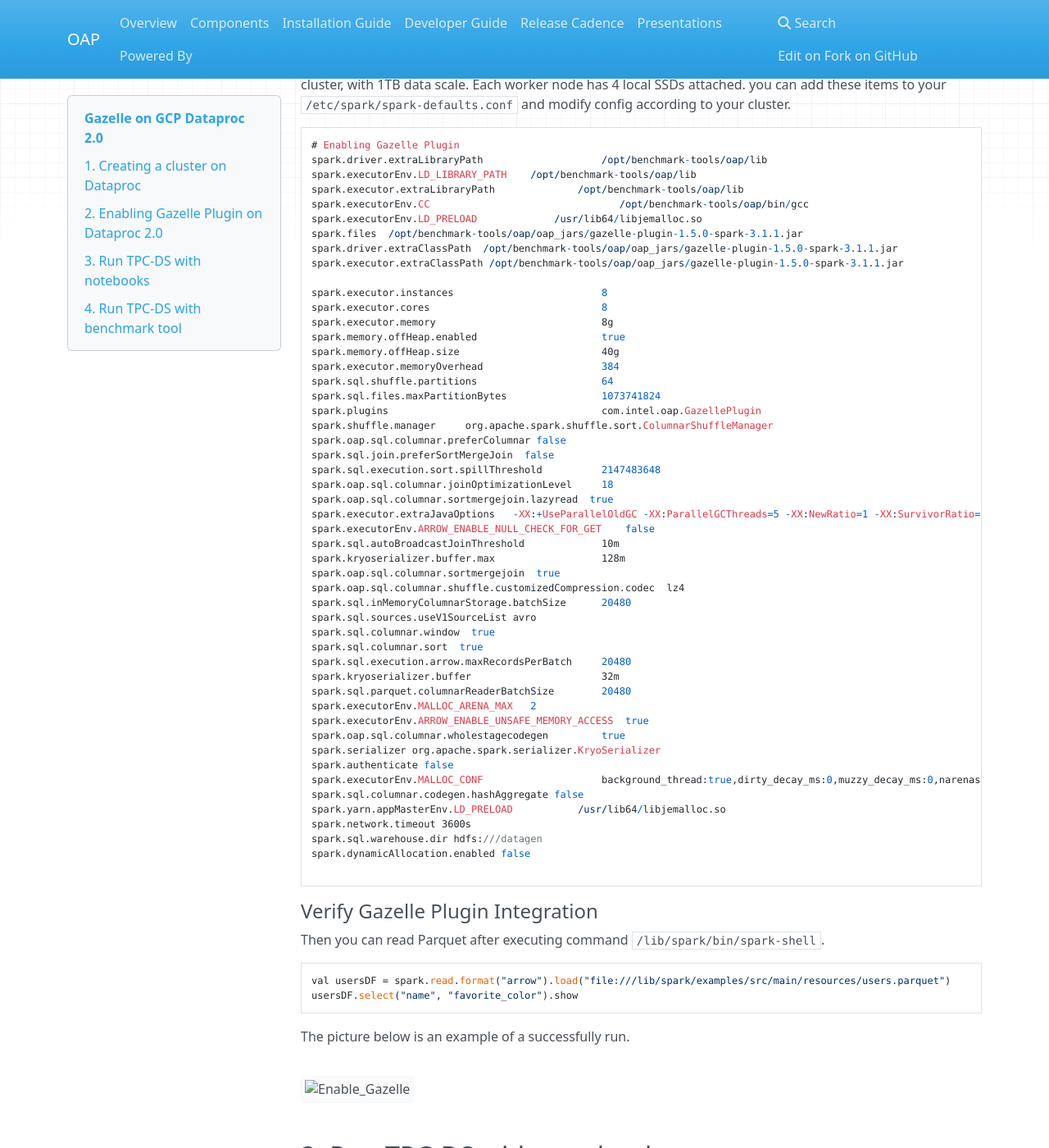
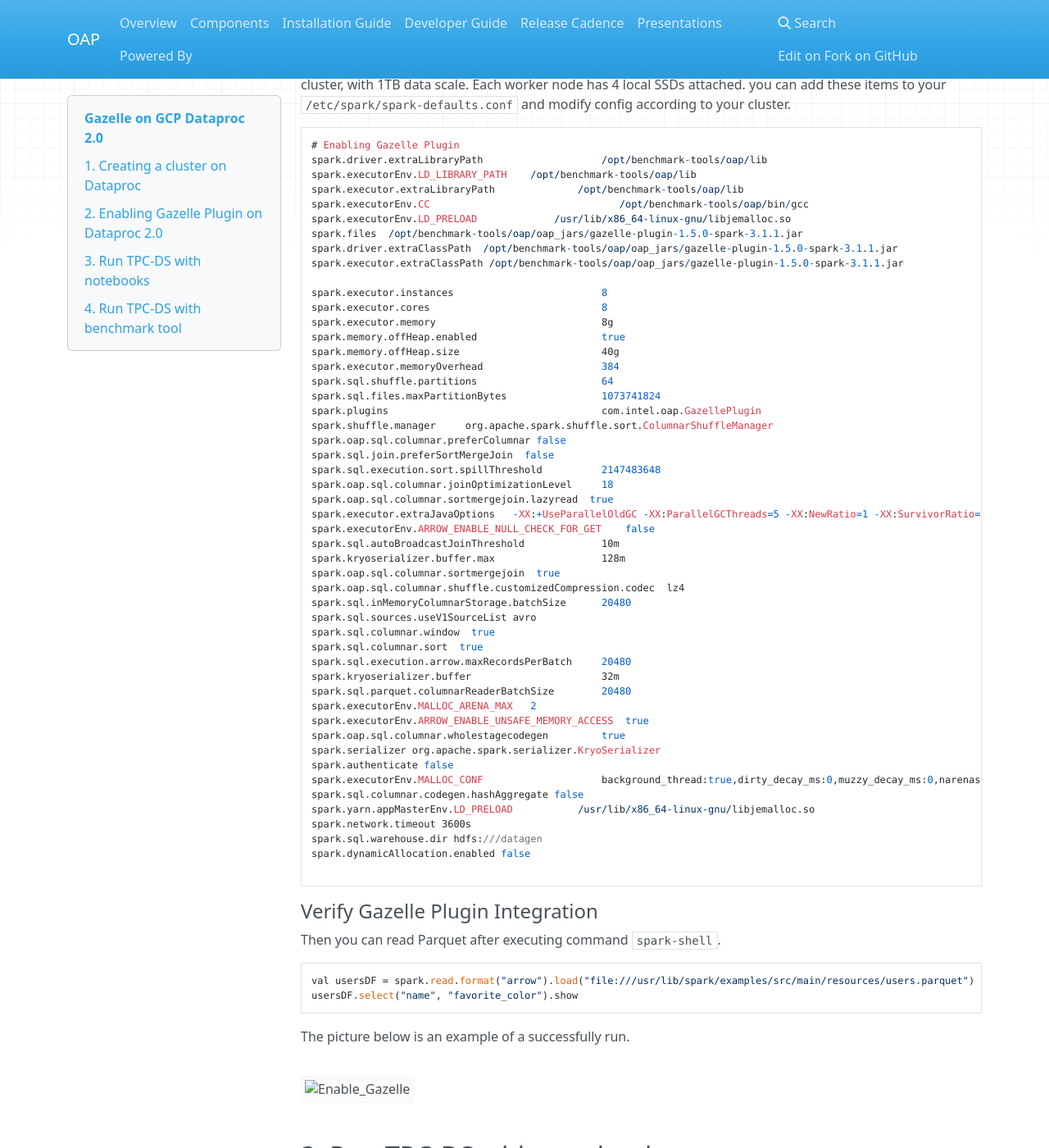
Before and after one commit to oap-project/oap-tools, an MkDocs documentation site: the page built from docs/Gazelle_on_Dataproc.md, in a window 1280 px wide and 1400 px high, scrolled down 1081 px. Shown: the whole window at 82% size. Built offline with MkDocs 1.6.1, drawn with Linux system fonts in a browser that asks for light colours; nearby versions of some CDN libraries; old or Windows-style settings are respelled for this version of MkDocs.

````diff
--- a/docs/Gazelle_on_Dataproc.md
+++ b/docs/Gazelle_on_Dataproc.md
@@ -49,7 +49,7 @@ spark.driver.extraLibraryPath                    /opt/benchmark-tools/oap/lib
 spark.executorEnv.LD_LIBRARY_PATH    /opt/benchmark-tools/oap/lib
 spark.executor.extraLibraryPath              /opt/benchmark-tools/oap/lib
 spark.executorEnv.CC                                /opt/benchmark-tools/oap/bin/gcc
-spark.executorEnv.LD_PRELOAD             /usr/lib64/libjemalloc.so
+spark.executorEnv.LD_PRELOAD             /usr/lib/x86_64-linux-gnu/libjemalloc.so
 spark.files  /opt/benchmark-tools/oap/oap_jars/gazelle-plugin-1.5.0-spark-3.1.1.jar
 spark.driver.extraClassPath  /opt/benchmark-tools/oap/oap_jars/gazelle-plugin-1.5.0-spark-3.1.1.jar
 spark.executor.extraClassPath /opt/benchmark-tools/oap/oap_jars/gazelle-plugin-1.5.0-spark-3.1.1.jar
@@ -89,7 +89,7 @@ spark.serializer org.apache.spark.serializer.KryoSerializer
 spark.authenticate false
 spark.executorEnv.MALLOC_CONF                    background_thread:true,dirty_decay_ms:0,muzzy_decay_ms:0,narenas:2
 spark.sql.columnar.codegen.hashAggregate false
-spark.yarn.appMasterEnv.LD_PRELOAD           /usr/lib64/libjemalloc.so
+spark.yarn.appMasterEnv.LD_PRELOAD           /usr/lib/x86_64-linux-gnu/libjemalloc.so
 spark.network.timeout 3600s
 spark.sql.warehouse.dir hdfs:///datagen
 spark.dynamicAllocation.enabled false
@@ -97,10 +97,10 @@ spark.dynamicAllocation.enabled false
 ```
 #### Verify Gazelle Plugin Integration
 
-Then you can read Parquet after executing command  `/lib/spark/bin/spark-shell`.
+Then you can read Parquet after executing command  `spark-shell`.
 
 ```
-val usersDF = spark.read.format("arrow").load("file:///lib/spark/examples/src/main/resources/users.parquet")
+val usersDF = spark.read.format("arrow").load("file:///usr/lib/spark/examples/src/main/resources/users.parquet")
 usersDF.select("name", "favorite_color").show
 ```
 The picture below is an example of a successfully run.
````
Also changed, not shown: integrations/oap/dataproc/README.md (+45 -42 lines), integrations/oap/dataproc/benchmark/Gazelle_on_Dataproc.md (+2 -2 lines).
